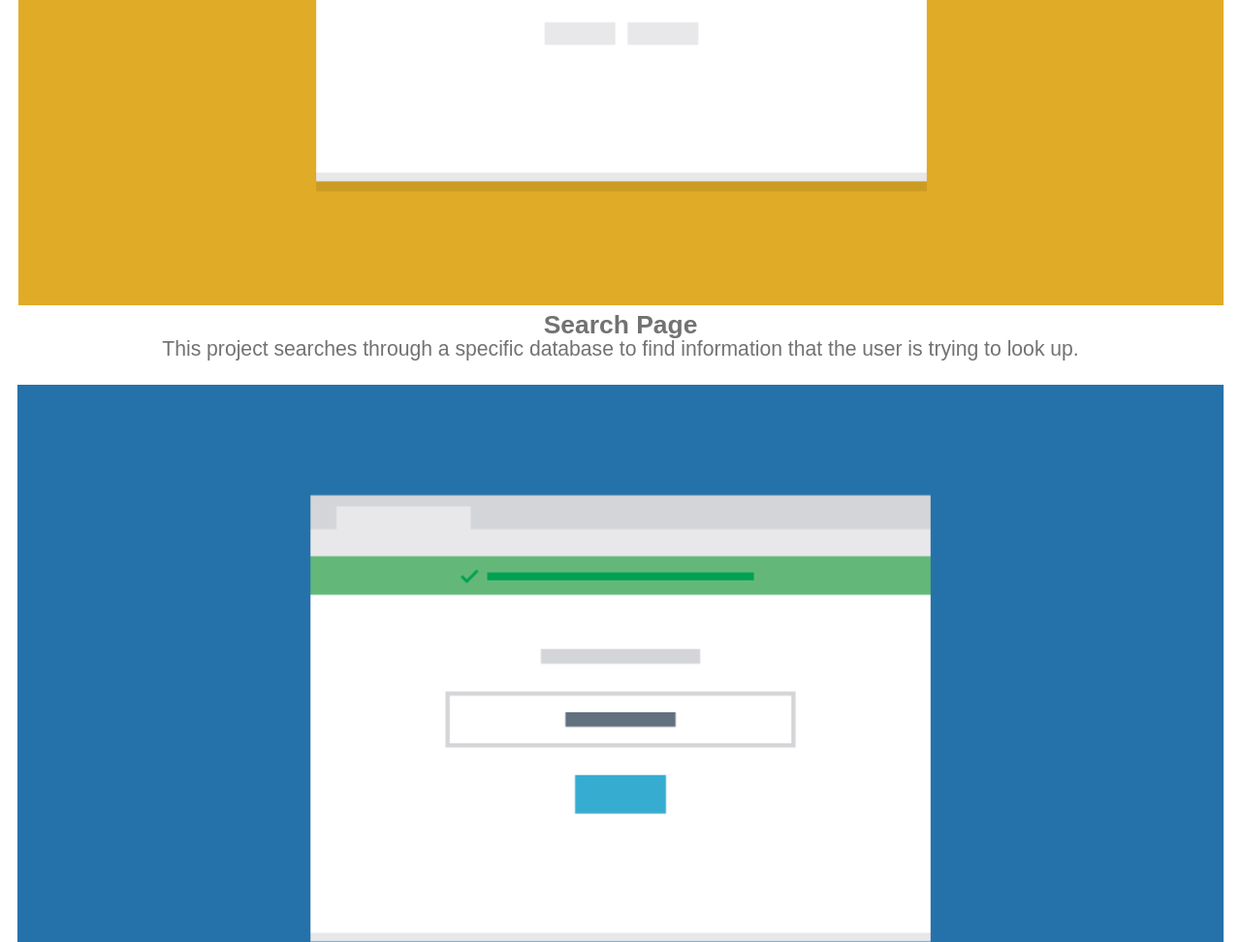
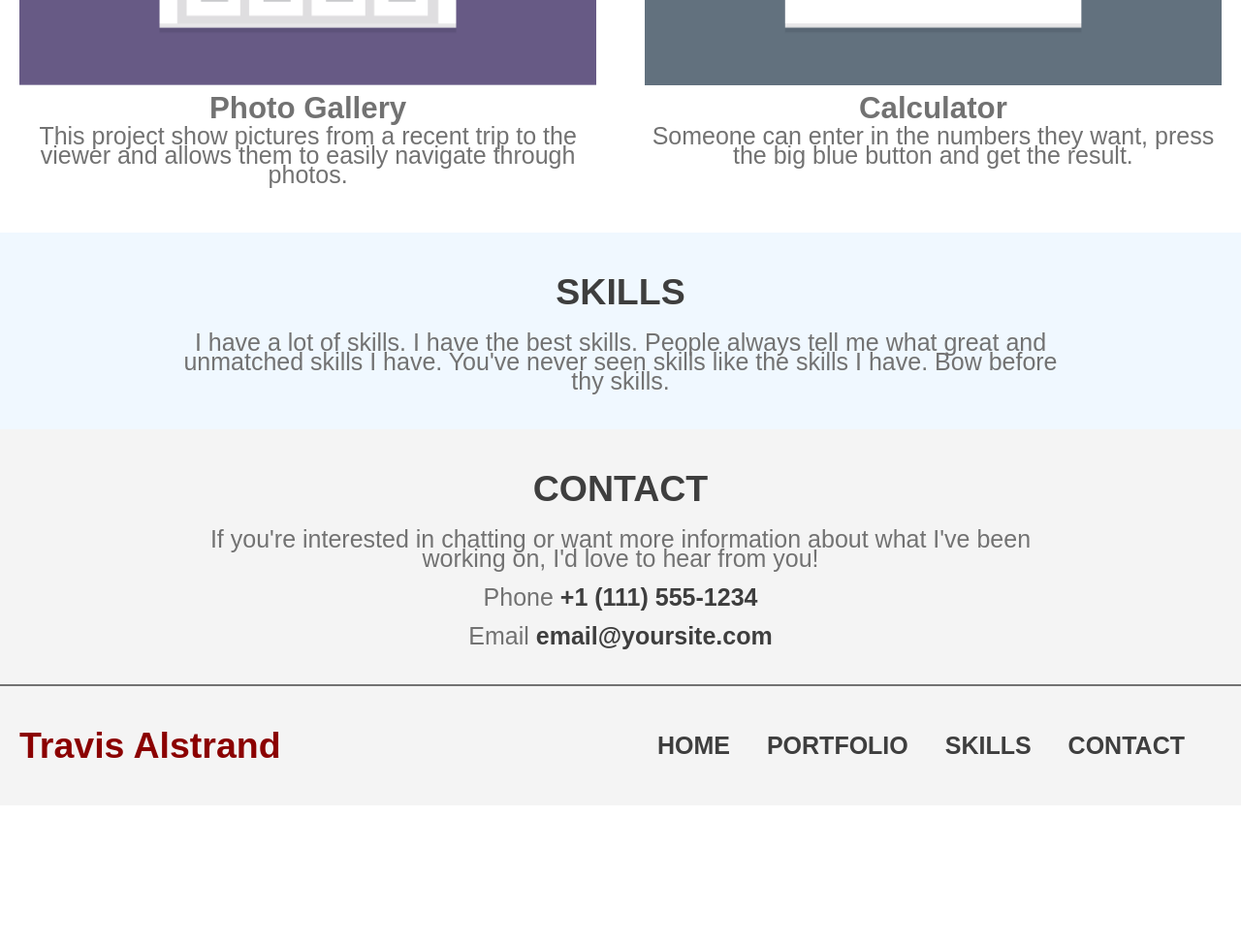
Before and after one commit to TravisAlstrand/FEWD_2.2, a plain HTML site: page index.html in a window 1280 px wide. Shown: the part 1780-2752 px from the top of the page at 97% size. After the commit the page ends 2611 px from the top, so only its background shows below. Drawn offline with Linux system fonts and the light colour scheme; a web font is replaced by a local one.

Commit message:
tablet done

```diff
--- a/css/styles.css
+++ b/css/styles.css
@@ -97,6 +97,10 @@ p {
   background-color: aliceblue;
 }
 
+#skills p {
+  margin-bottom: 1rem;
+}
+
 .contact-p {
   margin-bottom: 1rem;
 }
@@ -111,3 +115,103 @@ footer {
 .name-h2 {
   color: darkred;
 }
+
+.footer-nav-ul {
+  display: none;
+}
+
+/* MEDIA QUERIES */
+
+@media (min-width: 768px) {
+  * {
+    font-size: 1.25rem;
+  }
+
+  header {
+    display: flex;
+    flex-direction: column;
+    align-items: center;
+  }
+
+  .header-div-1 {
+    width: 75%;
+  }
+
+  .header-div-2 {
+    display: flex;
+    align-items: center;
+  }
+
+  .profile-img {
+    order: 2;
+    width: 40%;
+    margin-bottom: 2rem;
+  }
+
+  .header-div-2 p {
+    width: 60%;
+  }
+
+  ul {
+    display: flex;
+    justify-content: space-evenly;
+  }
+
+  .nav-li {
+    background-color: var(--bkgrnd-clr);
+  }
+
+  .nav-li:nth-of-type(2) {
+    margin-top: 0rem;
+  }
+
+  .nav-li:nth-of-type(3) {
+    margin-block: 0rem;
+  }
+
+  .projects-div {
+    display: flex;
+    justify-content: space-between;
+    flex-wrap: wrap;
+  }
+
+  .project {
+    width: 48%;
+  }
+
+  #skills {
+    display: flex;
+    flex-direction: column;
+    align-items: center;
+  }
+
+  #skills p {
+    width: 75%;
+  }
+
+  .contact-container {
+    display: flex;
+    flex-direction: column;
+    align-items: center;
+  }
+
+  .contact-message {
+    width: 75%;
+  }
+
+  .back-to-top {
+    display: none;
+  }
+
+  .footer-nav {
+    display: flex;
+    justify-content: flex-end;
+    width: 50%;
+  }
+
+  .footer-nav-ul {
+    display: flex;
+    justify-content: space-evenly;
+    width: 100%;
+  }
+}
--- a/index.html
+++ b/index.html
@@ -42,6 +42,7 @@
     <main>
       <section id="portfolio" class="projects-container">
         <h2>PORTFOLIO</h2>
+        <div class="projects-div">
           <div class="project">
             <img
               src="./images/portfolio-1.png"
@@ -74,8 +75,8 @@
             />
             <h3>Travel App</h3>
             <p>
-            This project compares travel times based on different transportation
-            methods and tells you the best one.
+              This project compares travel times based on different
+              transportation methods and tells you the best one.
             </p>
           </div>
           <div class="project">
@@ -86,8 +87,8 @@
             />
             <h3>Map of Favorite Spots</h3>
             <p>
-            This project uses mapping apis to plot points for my favorite spots
-            in the city for a do-it-yourself walking tour.
+              This project uses mapping apis to plot points for my favorite
+              spots in the city for a do-it-yourself walking tour.
             </p>
           </div>
           <div class="project">
@@ -114,6 +115,7 @@
               button and get the result.
             </p>
           </div>
+        </div>
       </section>
       <section id="skills">
         <h2>SKILLS</h2>
@@ -125,18 +127,24 @@
       </section>
       <section id="contact" class="contact-container">
         <h2>CONTACT</h2>
-        <p class="contact-p">
+        <p class="contact-p contact-message">
           If you're interested in chatting or want more information about what
           I've been working on, I'd love to hear from you!
         </p>
         <p class="contact-p">Phone <span>+1 (111) 555-1234</span></p>
-        <p>Email <span>email@yoursite.com</span></p>
+        <p class="contact-p">Email <span>email@yoursite.com</span></p>
       </section>
     </main>
     <footer>
       <h2 class="name-h2">Travis Alstrand</h2>
-      <nav>
-        <a href="#">Back To Top</a>
+      <nav class="footer-nav">
+        <a class="back-to-top" href="#">Back To Top</a>
+        <ul class="footer-nav-ul">
+          <li class="nav-li"><a href="#">HOME</a></li>
+          <li class="nav-li"><a href="#portfolio">PORTFOLIO</a></li>
+          <li class="nav-li"><a href="#skills">SKILLS</a></li>
+          <li class="nav-li"><a href="#contact">CONTACT</a></li>
+        </ul>
       </nav>
     </footer>
   </body>
```
Lines whose indentation alone changed are shown as unchanged.
